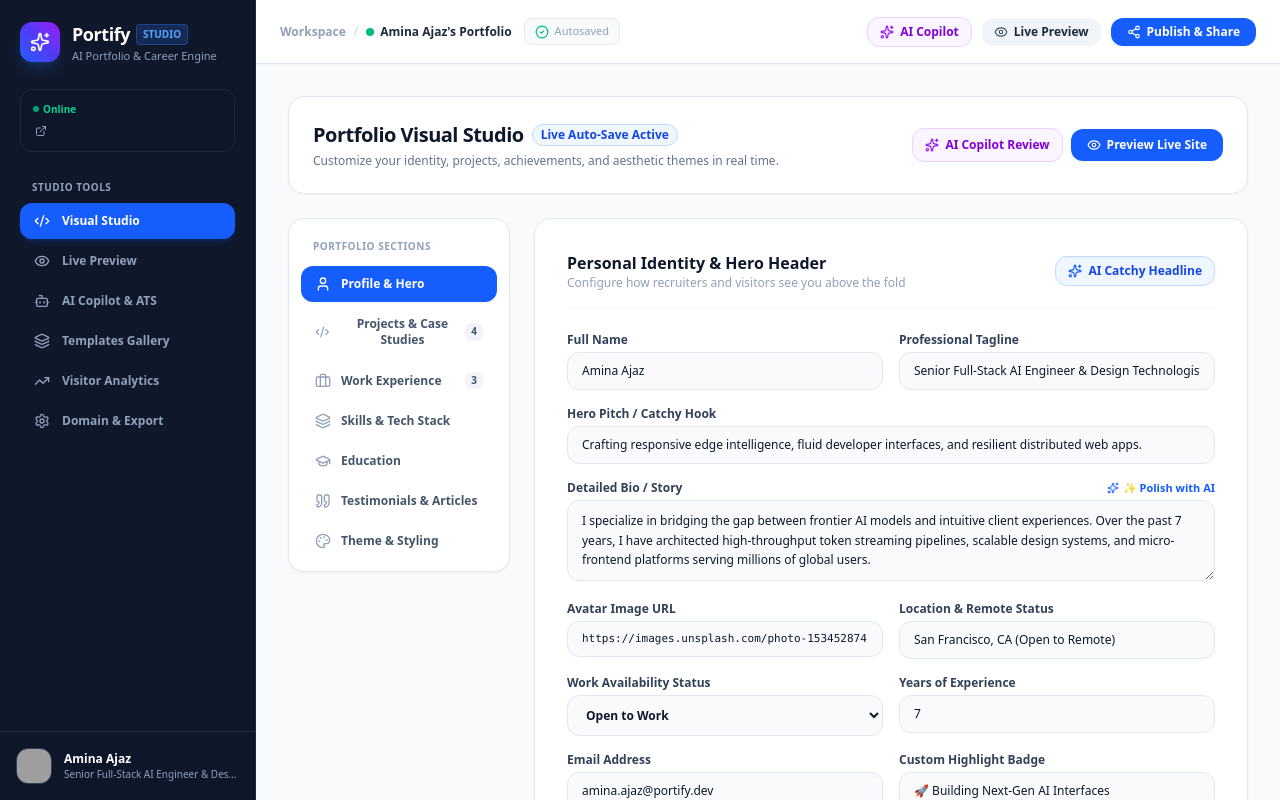
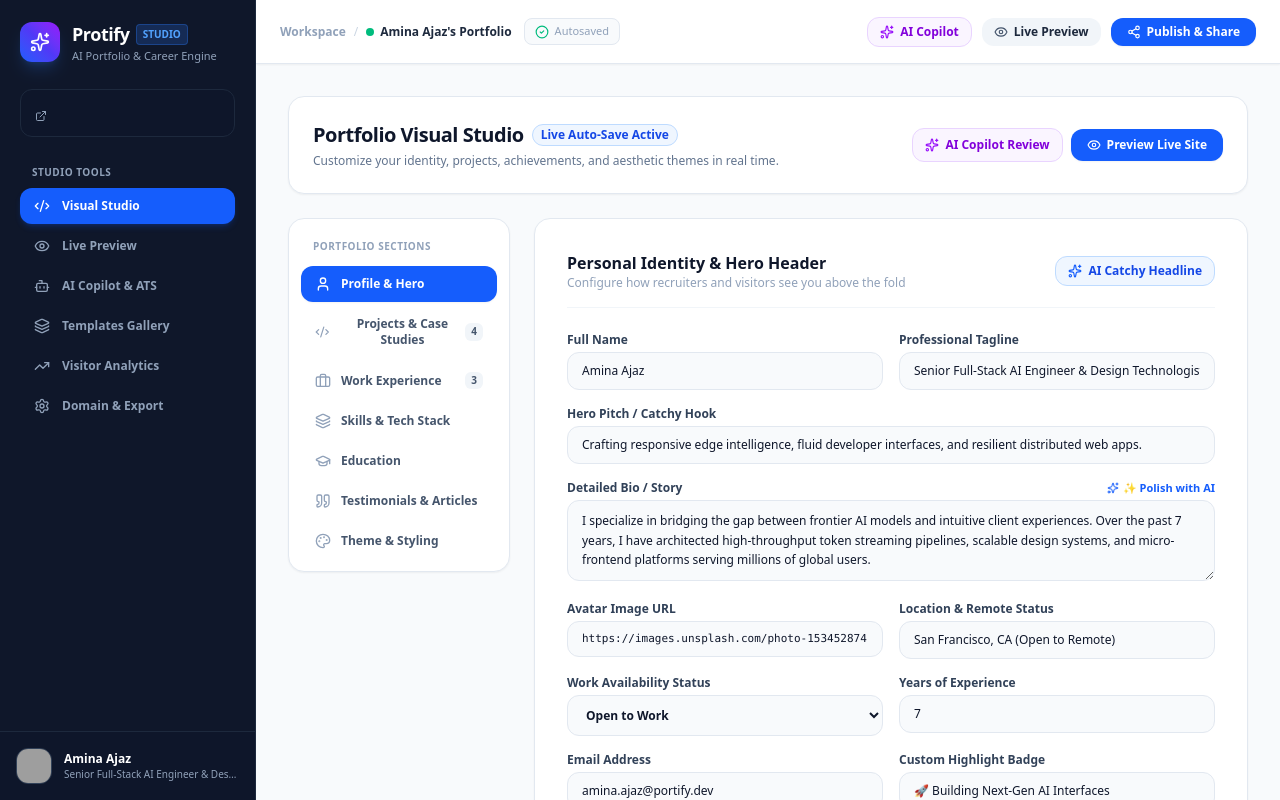
Before and after one commit to Ami765/Protify, a React (Vite) app: page / in a window 1280 px wide. Built offline with nearby package versions, Linux system fonts and the light colour scheme; grey boxes are pictures that could not be loaded.

Commit message:
feat: change sidebar

```diff
--- a/src/components/Sidebar.tsx
+++ b/src/components/Sidebar.tsx
@@ -45,7 +45,7 @@ export const Sidebar: React.FC<SidebarProps> = ({
           </div>
           <div>
             <div className="flex items-center gap-1.5">
-              <h1 className="font-extrabold text-lg text-white tracking-tight">Portify</h1>
+              <h1 className="font-extrabold text-lg text-white tracking-tight">Protify</h1>
               <span className="text-[10px] uppercase font-black bg-blue-500/20 text-blue-400 px-1.5 py-0.5 rounded border border-blue-500/30">
                 Studio
               </span>
@@ -57,9 +57,6 @@ export const Sidebar: React.FC<SidebarProps> = ({
         {/* Live Published Status Pill */}
         <div className="bg-slate-900/90 border border-slate-800 p-3 rounded-xl space-y-1.5">
           <div className="flex items-center justify-between text-[11px]">
-            <span className="flex items-center gap-1 text-emerald-400 font-bold text-[10px]">
-              <span className="w-1.5 h-1.5 rounded-full bg-emerald-400 animate-pulse"></span> Online
-            </span>
           </div>
           <div className="flex items-center justify-between font-mono text-xs text-blue-400 truncate">
             <button
```
